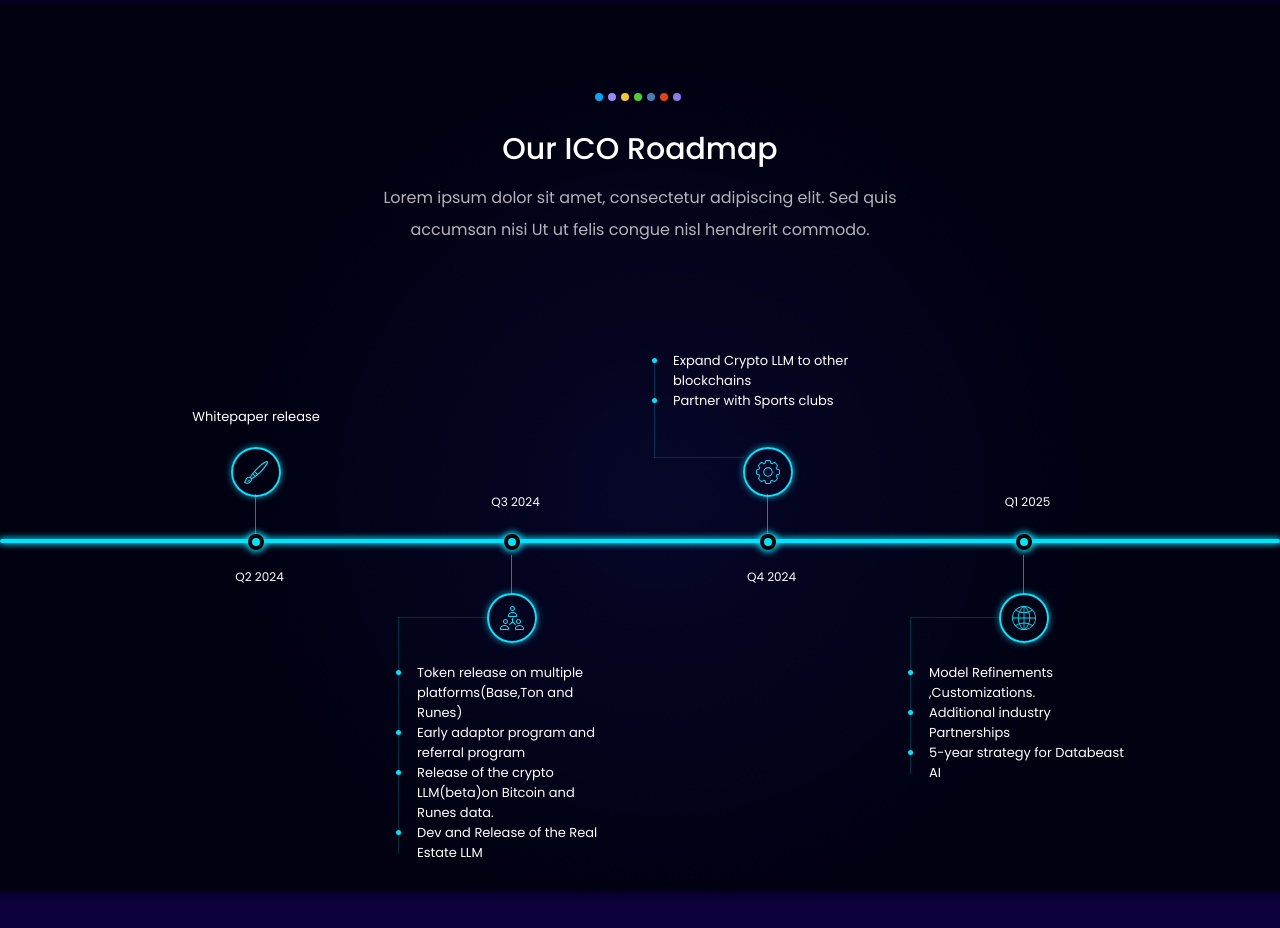
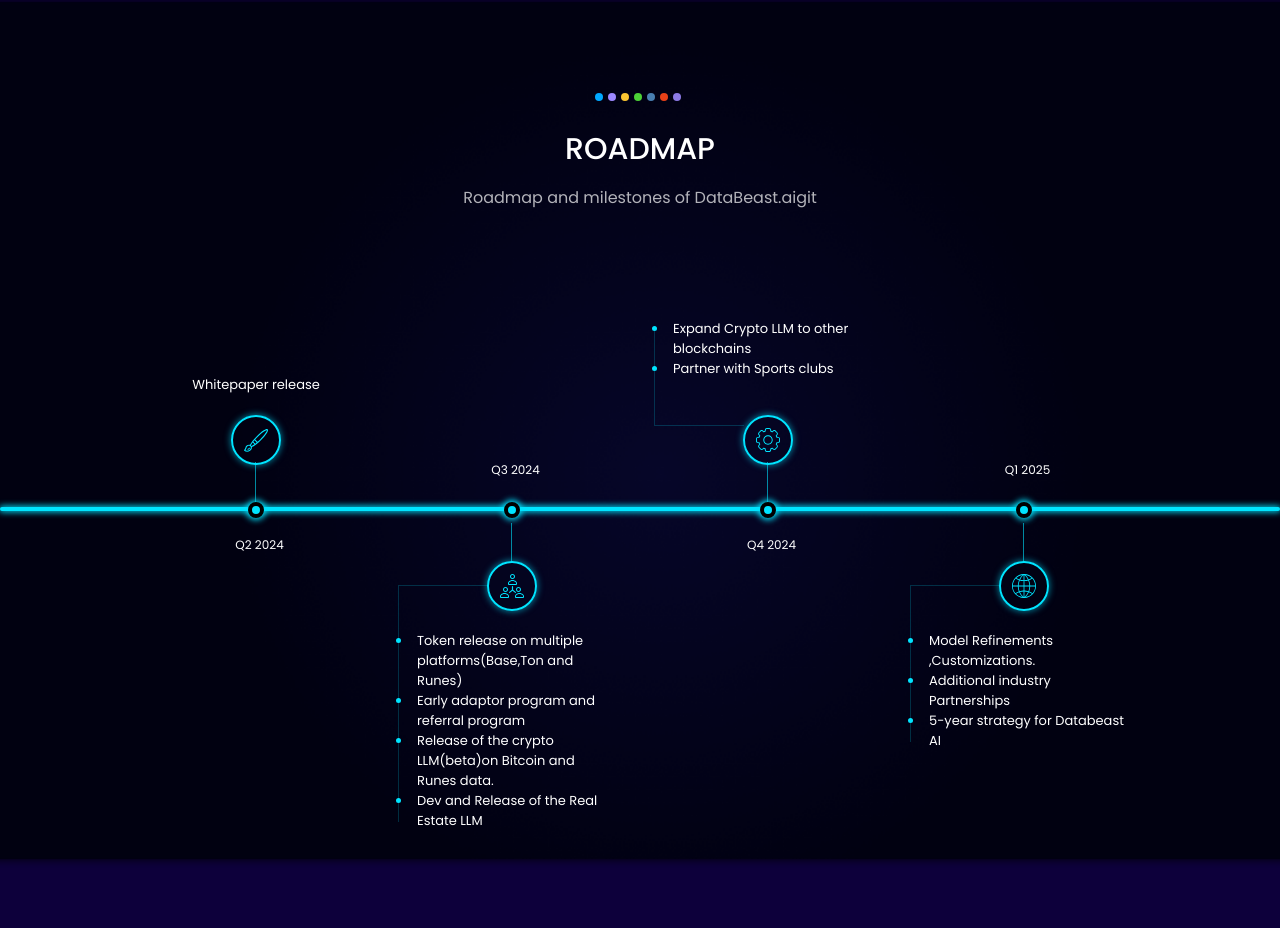
Before and after one commit to ems123/databeast, a React (Create React App) app in the folder frontend/: page / in a window 1280 px wide. Shown: the part 1980-2908 px from the top of the page. Built offline with nearby package versions, Linux system fonts and the light colour scheme; a web font is replaced by a local one.

Commit message:
updated roadmap text

```diff
--- a/frontend/src/containers/Home/SecOurRoadmap/index.jsx
+++ b/frontend/src/containers/Home/SecOurRoadmap/index.jsx
@@ -6,8 +6,8 @@
   return (
     <section className="roadmap section-padding-100" style={{background: `url(${img}) center center / cover no-repeat`, backgroundSize: 'cover'}} id="roadmap">
         <SectionHeading
-            title='Our ICO Roadmap'
-            text='Lorem ipsum dolor sit amet, consectetur adipiscing elit. Sed quis accumsan nisi Ut ut felis congue nisl hendrerit commodo.'
+            title='ROADMAP'
+            text='Roadmap and milestones of DataBeast.aigit'
         />
         <div className="container-fluid">
           <div className="row">
```
